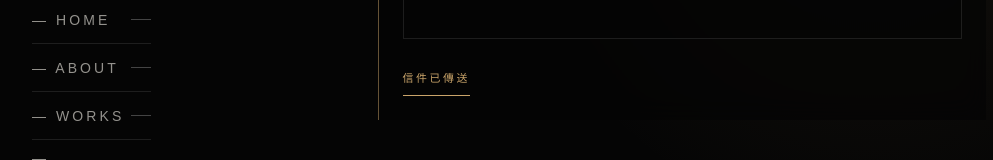
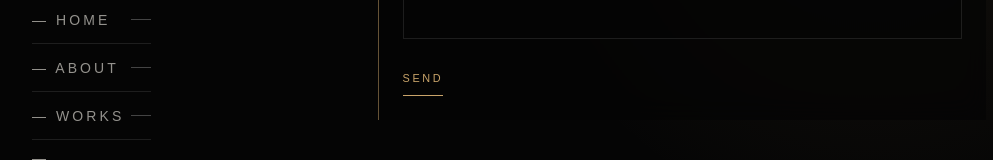
Before and after one commit to Adrian-Kao/kakuweb, a Next.js app: page /contact in a window 1280 px wide. Shown: the part 498-658 px from the top of the page, without its empty margins (48-1041 px from the left). Built offline with nearby package versions, Linux system fonts and the light colour scheme.

Commit message:
minor changes

```diff
--- a/components/contact/ContactForm.tsx
+++ b/components/contact/ContactForm.tsx
@@ -91,7 +91,7 @@ export default function ContactForm({ className = "" }: ContactFormProps) {
         disabled={status === "sending"}
         className="mt-6 border-b border-[#c9a46a] pb-2 text-[0.68rem] uppercase tracking-[0.24em] text-[#c9a46a] transition hover:text-[#f3eee6] disabled:cursor-wait disabled:opacity-50"
       >
-        {status === "sending" ? "寄送中..." : "信件已傳送"}
+        {status === "sending" ? "寄送中..." : "send"}
       </button>
 
       {statusMessage ? (
```
